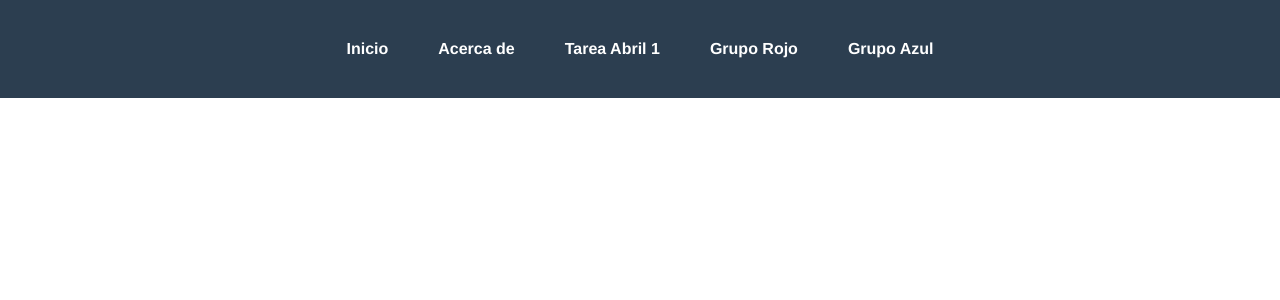
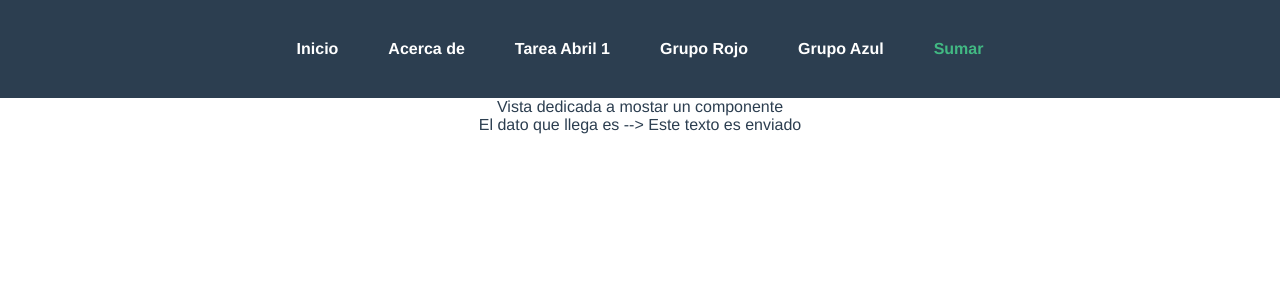
Before and after one commit to amartinezh/prosperCityVue, a Vue app: page /calculadora_prosper in a window 1280 px wide. Shown: the top 300 px of the page. Built offline with nearby package versions, Linux system fonts and the light colour scheme.

Commit message:
Agregando un componente

```diff
--- a/src/App.vue
+++ b/src/App.vue
@@ -5,14 +5,15 @@
     <router-link to="/tarea">Tarea Abril 1</router-link>
     <router-link to="/grupoRojo">Grupo Rojo</router-link>
     <router-link to="/Azul">Grupo Azul</router-link>
+    <router-link to="/calculadora_prosper">Sumar</router-link>
   </nav>
-  <router-view/>
+  <router-view />
 </template>
 
 <style>
-*{
+* {
   box-sizing: border-box;
-  margin:0;
+  margin: 0;
   padding: 0;
 }
 #app {
--- /dev/null
+++ b/src/components/showComponent.vue
@@ -0,0 +1,15 @@
+<template>
+  <div id="container">
+    El dato que llega es --> {{ msg }}
+  </div>
+</template>
+<script>
+export default {
+  name: 'showComponent',
+  props: {
+    msg: String,
+  },
+};
+</script>
+<style scoped>
+</style>
--- /dev/null
+++ b/src/components/sumarComponent.vue
@@ -0,0 +1,39 @@
+<template>
+    <div id="container">
+        <showComponent msg="Este texto es enviado"></showComponent>
+    </div>
+</template>
+
+<script lang="ts">
+
+import showComponent from '@/components/showComponent.vue';
+import { defineComponent } from 'vue';
+
+export default defineComponent({
+  name: 'sumarComponent',
+  props: {
+    msg: String,
+  },
+  components: {
+    showComponent,
+  },
+});
+</script>
+
+<!-- Add "scoped" attribute to limit CSS to this component only -->
+<style scoped>
+h3 {
+  margin: 40px 0 0;
+}
+ul {
+  list-style-type: none;
+  padding: 0;
+}
+li {
+  display: inline-block;
+  margin: 0 10px;
+}
+a {
+  color: #42b983;
+}
+</style>
--- a/src/router/index.ts
+++ b/src/router/index.ts
@@ -29,6 +29,11 @@ const routes: Array<RouteRecordRaw> = [
     name: 'azul',
     component: () => import(/* webpackChunkName: "about" */ '../views/GrupoAzul.vue'),
   },
+  {
+    path: '/calculadora_prosper',
+    name: 'calculadora',
+    component: () => import(/* webpackChunkName: "about" */ '../views/calculadoraView.vue'),
+  },
 ];
 
 const router = createRouter({
--- /dev/null
+++ b/src/views/EquipoView.vue
@@ -0,0 +1,5 @@
+<template>
+  <div class="about">
+    <h1>Aquí les presento mi equipo de trabajo</h1>
+  </div>
+</template>
--- /dev/null
+++ b/src/views/calculadoraView.vue
@@ -0,0 +1,18 @@
+<template>
+  <div class="home">
+    Vista dedicada a mostar un componente
+    <sumarComponent/>
+  </div>
+</template>
+
+<script lang="ts">
+import { defineComponent } from 'vue';
+import sumarComponent from '@/components/sumarComponent.vue'; // @ is an alias to /src
+
+export default defineComponent({
+  name: 'TareaView',
+  components: {
+    sumarComponent,
+  },
+});
+</script>
```
Also changed, not shown: .eslintrc.js.
